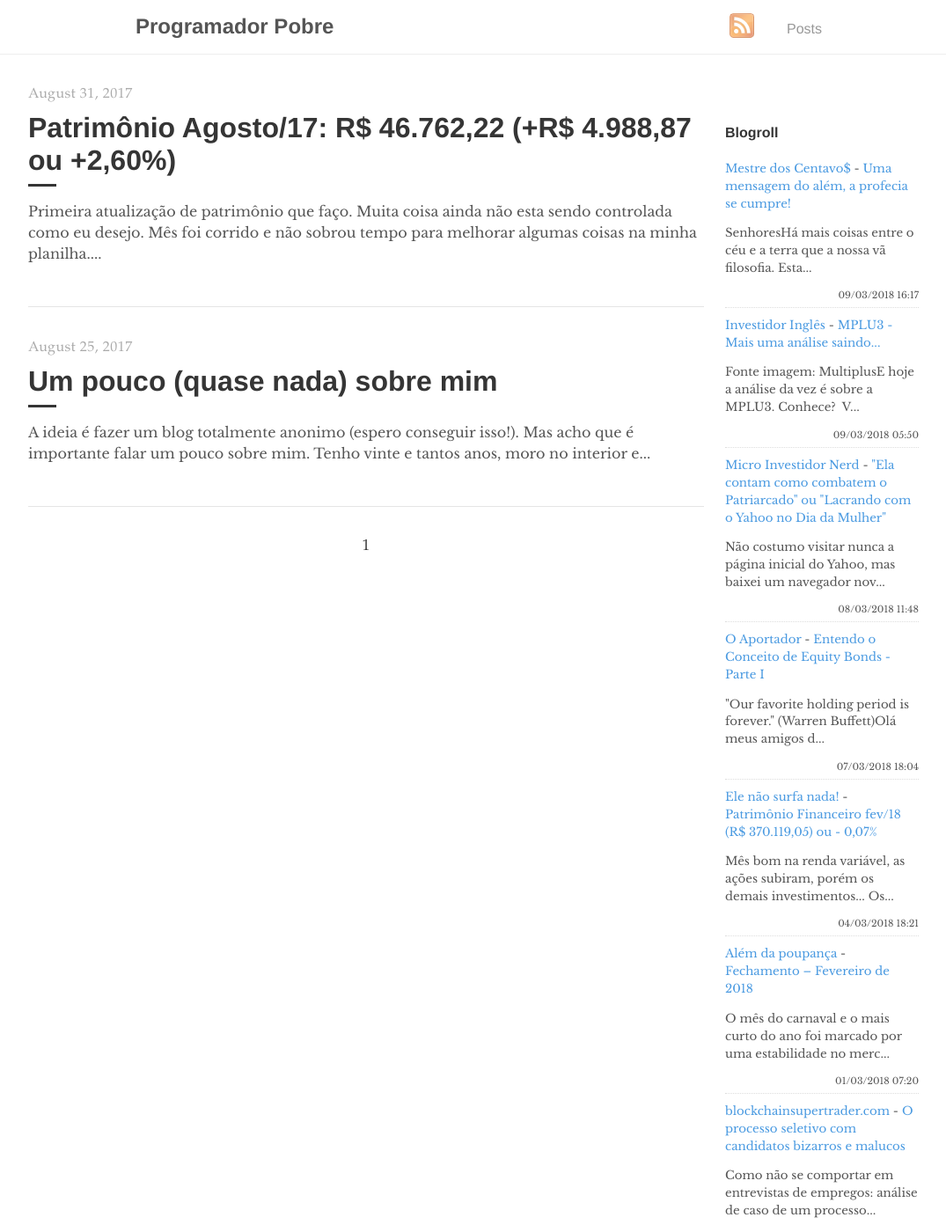
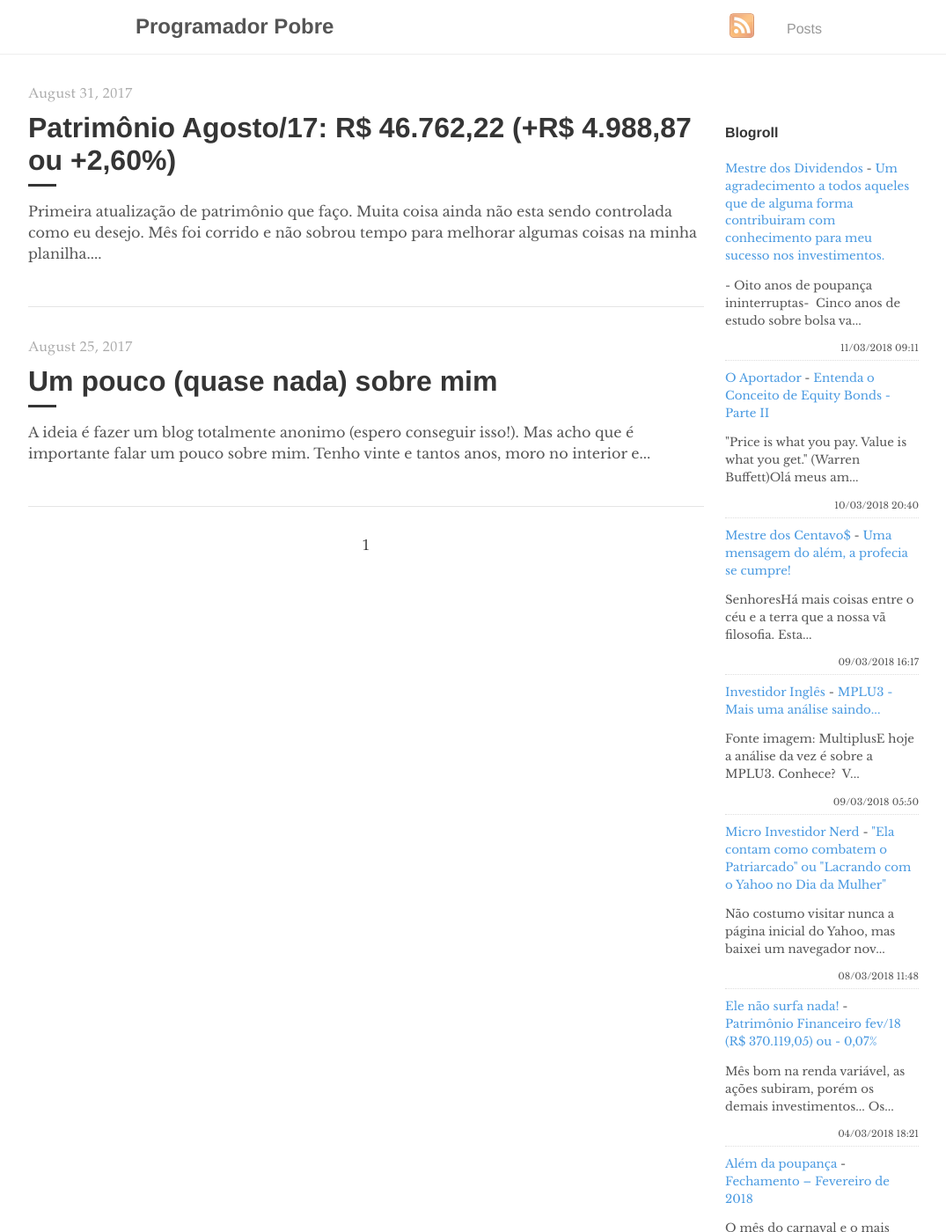
Before and after one commit to programadorpobre/programadorpobre.github.io, a Jekyll site: the page built from index.html, in a window 1280 px wide and 1400 px high. Shown: the whole window at 88% size, without its empty margins (96-1171 px from the left). Built offline with Jekyll 4.4.1, drawn with Linux system fonts in a browser that asks for light colours; the list of posts is cut into pages by our own code; comment, search, counter and statistics services are not loaded; some of the changed text lies outside the part shown.

Commit message:
[ci skip] travis #218

```diff
--- a/_includes/feed-entries.html
+++ b/_includes/feed-entries.html
@@ -1,3 +1,13 @@
+<div class="feed-entry">
+    <a class="feed-entry-site-name" href="https://mestredosdividendos.blogspot.com/">Mestre dos Dividendos</a> - <a class="feed-entry-title" href="https://mestredosdividendos.blogspot.com/2018/03/um-agradecimento-todos-aqueles-que-de.html">Um agradecimento a todos aqueles que de  alguma forma contribuiram  com conhecimento para meu sucesso nos investimentos.</a>
+    <p class="feed-entry-summary">- Oito anos de poupança ininterruptas-&nbsp; Cinco anos de estudo sobre bolsa va...</p>
+    <time datetime="2018-03-11T09:11:00.003-07:00">11/03/2018 09:11</time>
+</div>
+<div class="feed-entry">
+    <a class="feed-entry-site-name" href="https://oaportadorfinanceiro.blogspot.com/">O Aportador</a> - <a class="feed-entry-title" href="https://oaportadorfinanceiro.blogspot.com/2018/03/entenda-o-conceito-de-equity-bonds.html">Entenda o Conceito de Equity Bonds - Parte II</a>
+    <p class="feed-entry-summary">"Price is what you pay. Value is what you get."&nbsp;(Warren Buffett)Olá meus am...</p>
+    <time datetime="2018-03-10T20:40:00.001-03:00">10/03/2018 20:40</time>
+</div>
 <div class="feed-entry">
     <a class="feed-entry-site-name" href="https://mestredoscentavos.blogspot.com/">Mestre dos Centavo$</a> - <a class="feed-entry-title" href="https://mestredoscentavos.blogspot.com/2018/03/uma-mensagem-do-alem-profecia-se-cumpre.html">Uma mensagem do além, a profecia se cumpre!</a>
     <p class="feed-entry-summary">SenhoresHá mais coisas entre o céu e a terra que a nossa vã filosofia.&nbsp;Esta...</p>
@@ -12,11 +22,6 @@
     <a class="feed-entry-site-name" href="https://microinvestidornerd.blogspot.com/">Micro Investidor Nerd</a> - <a class="feed-entry-title" href="https://microinvestidornerd.blogspot.com/2018/03/ela-contam-como-combatem-o-patriarcado-lacracao-yahoo.html">"Ela contam como combatem o Patriarcado" ou "Lacrando com o Yahoo no Dia da Mulher"</a>
     <p class="feed-entry-summary">Não costumo visitar nunca a página inicial do Yahoo, mas baixei um navegador nov...</p>
     <time datetime="2018-03-08T11:48:00.001-08:00">08/03/2018 11:48</time>
-</div>
-<div class="feed-entry">
-    <a class="feed-entry-site-name" href="https://oaportadorfinanceiro.blogspot.com/">O Aportador</a> - <a class="feed-entry-title" href="https://oaportadorfinanceiro.blogspot.com/2018/03/entendo-o-conceito-de-equity-bonds.html">Entendo o Conceito de Equity Bonds - Parte I</a>
-    <p class="feed-entry-summary">"Our favorite holding period is forever."&nbsp;(Warren Buffett)Olá meus amigos d...</p>
-    <time datetime="2018-03-07T18:04:00.001-03:00">07/03/2018 18:04</time>
 </div>
 <div class="feed-entry">
     <a class="feed-entry-site-name" href="https://elenaosurfanada.blogspot.com/">Ele não surfa nada!</a> - <a class="feed-entry-title" href="https://elenaosurfanada.blogspot.com/2018/03/patrimonio-financeiro-fev18-r-37011905.html">Patrimônio Financeiro fev/18 (R$ 370.119,05) ou - 0,07%</a>
@@ -34,11 +39,6 @@
     <time datetime="2018-02-24T17:16:00.000-03:00">24/02/2018 17:16</time>
 </div>
 <div class="feed-entry">
-    <a class="feed-entry-site-name" href="https://mestredosdividendos.blogspot.com/">Mestre dos Dividendos</a> - <a class="feed-entry-title" href="https://mestredosdividendos.blogspot.com/2018/01/pegadinha-do-malandro.html">Pegadinha do malandro</a>
-    <p class="feed-entry-summary">Fala ai seus putos : Já escrevo de antemão que não aconteceu nada comigo, estou ...</p>
-    <time datetime="2018-01-13T11:12:00.000-08:00">13/01/2018 11:12</time>
-</div>
-<div class="feed-entry">
     <a class="feed-entry-site-name" href="http://bonsdividendos.blogspot.com/">Dividendos</a> - <a class="feed-entry-title" href="http://bonsdividendos.blogspot.com/2017/12/dividendos-tiete-iii.html">Dividendos Tietê III</a>
     <p class="feed-entry-summary">Bom dia Pessoal,Recebi mais um comunicado que sempre gosto de compartilhar com v...</p>
     <time datetime="2017-12-12T02:15:00.001-08:00">12/12/2017 02:15</time>
```
